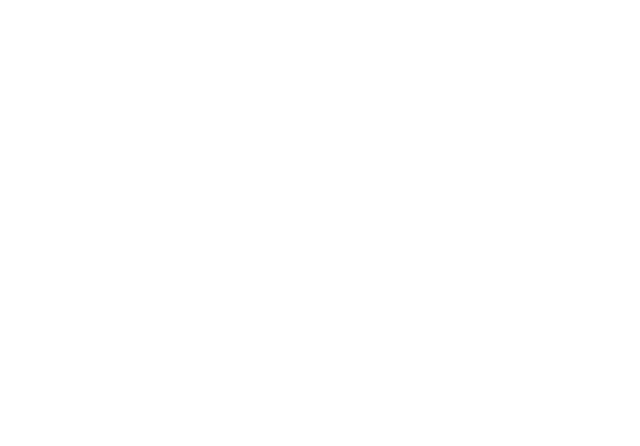
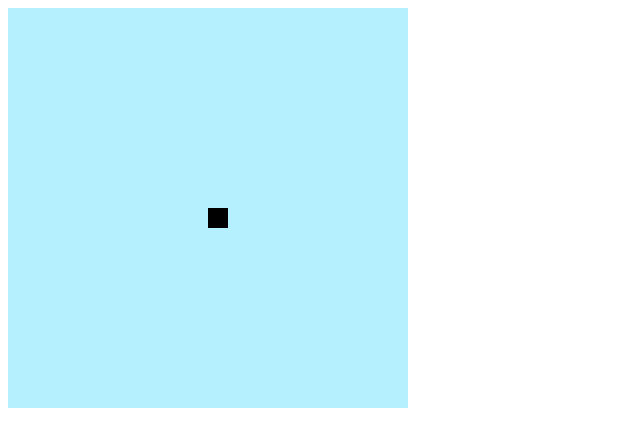
Before and after one commit to IsaqueDiniz/Jogo-da-Cobrinha, a plain HTML site: page index.html in a window 1280 px wide. Shown: the whole page, without its empty margins (0-640 px from the left). Drawn offline with Linux system fonts and the light colour scheme.

Commit message:
Começado parte simples

```diff
--- a/index.html
+++ b/index.html
@@ -1,9 +1,16 @@
 <!DOCTYPE html>
-<html>
-<head>
-	<title></title>
-</head>
-<body>
+<html lang="pt-br">
 
-</body>
+	<head>
+		<meta charset="utf-8">
+		<title>SnakeGame</title>
+	</head>
+
+	<body>
+
+		<canvas id="canvas" width="400" height="400"></canvas>
+
+	<script src="src/scripts/main.js"></script>
+	</body>
+
 </html>
--- /dev/null
+++ b/src/scripts/main.js
@@ -0,0 +1,35 @@
+const
+		canvas = document.getElementById('canvas'),
+	    context =  canvas.getContext('2d');
+let
+		snake = [],
+		posX = 10,
+		posY = 10,
+		grid = 20;
+
+
+window.onload = function() {
+
+	document.addEventListener('keyDown', function(e){
+		console.log(e);
+	});
+
+	setInterval(main, 1000/10);
+}
+
+	function main() {
+
+		context.fillStyle = '#B5F0FF'
+		context.fillRect(0, 0, canvas.width, canvas.height)
+		console.log('teste')
+
+
+		snake.push({x : posX,y : posY});
+
+		context.fillStyle = 'black';
+		for (let i = 0; i < snake.length; i++) {
+				context.fillRect(snake[i].x * grid, snake[i].y * grid, grid, grid)
+
+		};
+
+	};
```
